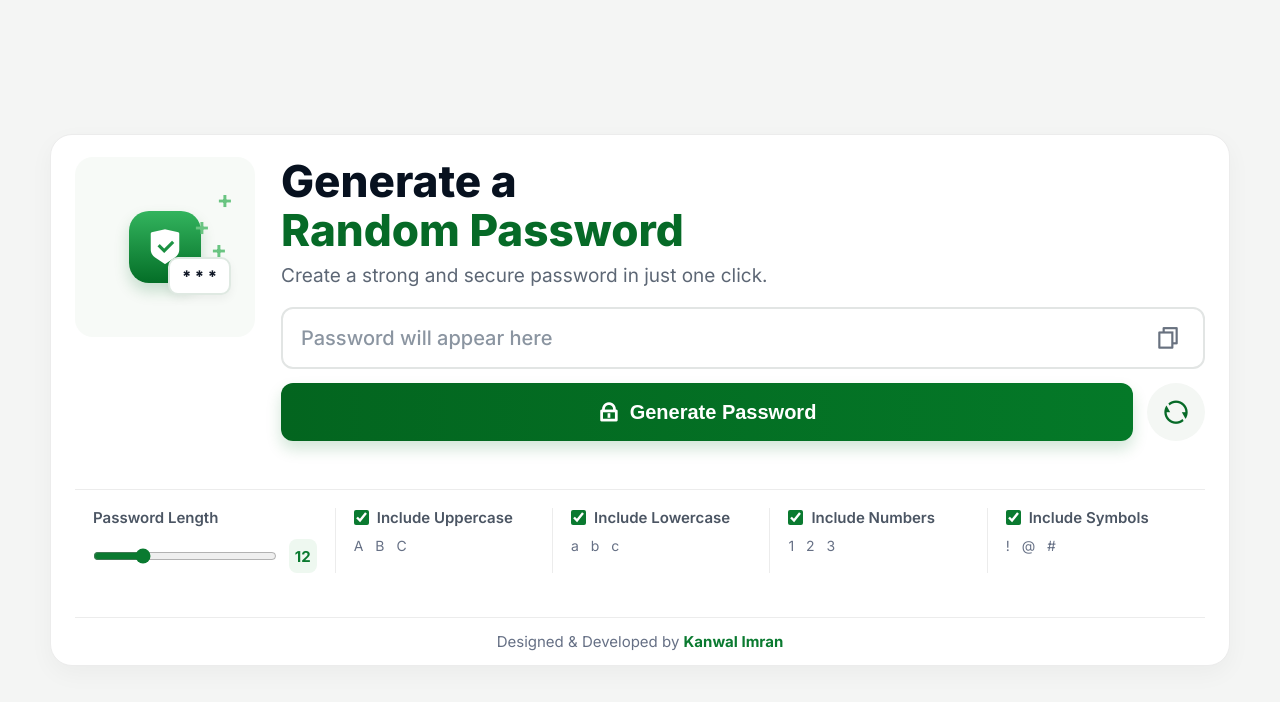
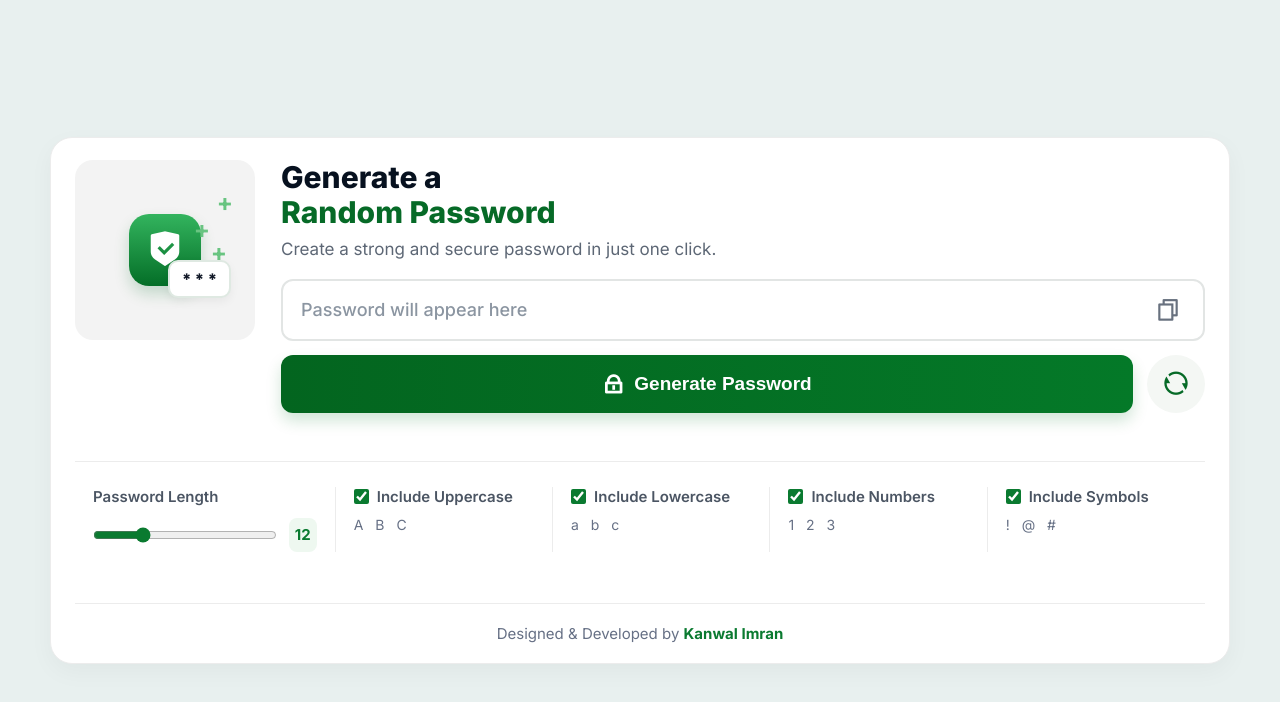
Before and after one commit to kanwal-WebDeveloper/Password-Generator, a plain HTML site: page index.html in a window 1280 px wide. Drawn offline with nearby package versions, Linux system fonts and the light colour scheme.

Commit message:
Update style.css

```diff
--- a/style.css
+++ b/style.css
@@ -6,7 +6,7 @@
 
 body{
     font-family:'Inter',sans-serif;
-    background:#f4f5f4;
+    background:#E8F0EF;
     min-height:100vh;
     display:flex;
     justify-content:center;
@@ -33,7 +33,7 @@ body{
 .icon-card{
     width:180px;
     height:180px;
-    background:#f7faf7;
+    background:#f3f3f3;
     border-radius:18px;
     position:relative;
     display:flex;
@@ -100,7 +100,7 @@ body{
 }
 
 h1{
-    font-size:44px;
+    font-size:30px;
     line-height:1;
     font-weight:800;
     color:#07111f;
@@ -115,7 +115,7 @@ h1 span{
 .description{
     margin-top:12px;
     color:#5d6775;
-    font-size:19px;
+    font-size:17px;
 }
 
 /* INPUT */
@@ -135,7 +135,7 @@ h1 span{
     width:100%;
     border:none;
     outline:none;
-    font-size:20px;
+    font-size:18px;
     font-weight:500;
     color:#111827;
     background:transparent;
@@ -175,7 +175,7 @@ h1 span{
     border-radius:12px;
     background:linear-gradient(to right,#03651f,#047928);
     color:#fff;
-    font-size:20px;
+    font-size:19px;
     font-weight:700;
     cursor:pointer;
     display:flex;
@@ -210,7 +210,7 @@ h1 span{
     grid-column:1/-1;
     margin-top:22px;
     border-top:1px solid #ececec;
-    padding:18px 0;
+    padding:25px 0;
     display:grid;
     grid-template-columns:1.2fr 1fr 1fr 1fr 1fr;
 }
@@ -284,7 +284,7 @@ input[type="range"]{
 .footer{
     grid-column:1/-1;
     border-top:1px solid #ececec;
-    padding:14px 0;
+    padding: 20px 0;
     text-align:center;
     color:#667085;
     font-size:15px;
```
